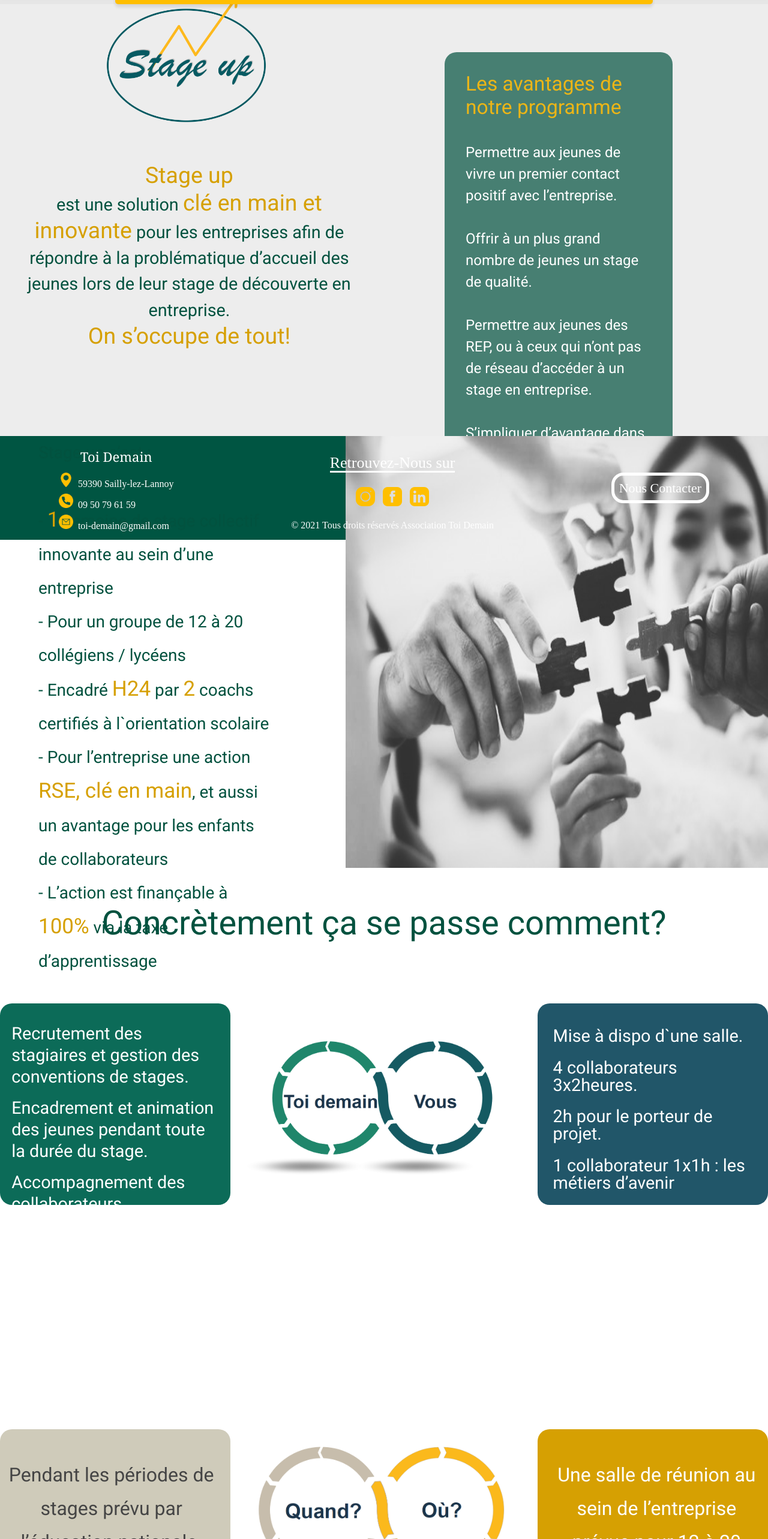
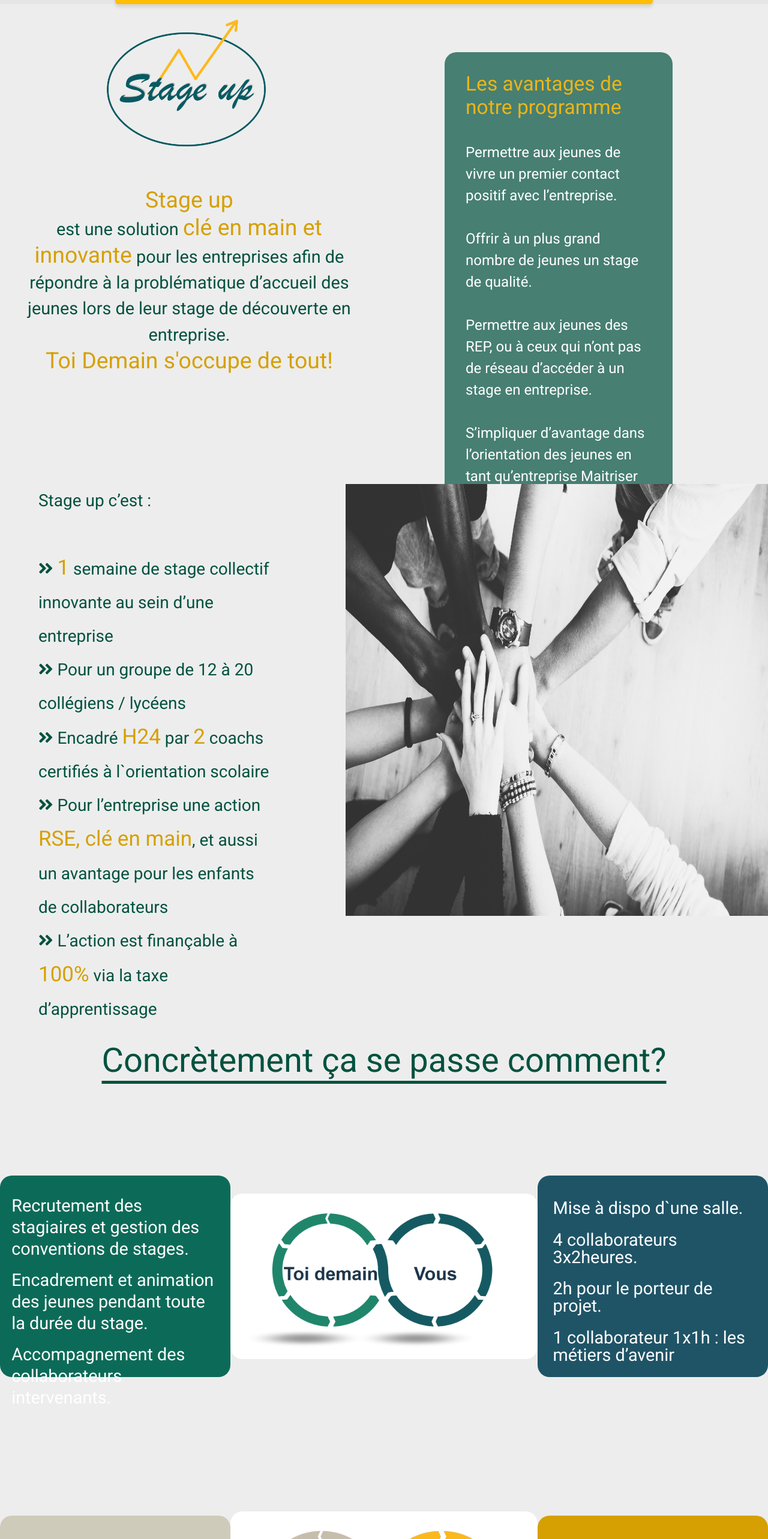
Before and after one commit to WildCodeSchool/lille-0920-js-p3-toidemain, a React (Create React App) app: page /stageup in a window 1280 px wide. Shown: the part 193-2759 px from the top of the page at 60% size. Built offline with nearby package versions, Linux system fonts and the light colour scheme.

Commit message:
redo style mobile

```diff
--- a/src/pages/stageUp/index.jsx
+++ b/src/pages/stageUp/index.jsx
@@ -12,7 +12,7 @@
               <span>Stage up</span>
               <br /> est une solution <span>clé en main et innovante</span> pour les entreprises afin de répondre à la problématique d’accueil des jeunes lors de leur stage de découverte en entreprise.
               <br />
-              <span>On s’occupe de tout!</span>
+              <span>Toi Demain s'occupe de tout!</span>
             </h3>
           </FirstUp>
         </FirstTextContainer>
@@ -31,15 +31,15 @@
         </Firstdown>
       </First>
       <Second>
-        <img src="/images/handsnb.jpg" alt="hands" />
+        <img src="/images/handsbw.jpg" alt="hands" />
         <SecText>
           <h2>
             <h3>Stage up c’est :</h3>
-            <br /> - <span>1</span> semaine de stage collectif innovante au sein d’une entreprise
-            <br /> - Pour un groupe de <sp>12 à 20</sp> collégiens / lycéens
-            <br /> - Encadré <span>H24</span> par <span>2</span> coachs certifiés à l`orientation scolaire
-            <br /> - Pour l’entreprise une action <span>RSE, clé en main</span>, et aussi un avantage pour les enfants de collaborateurs
-            <br /> - L’action est finançable à <span>100%</span> via la taxe d’apprentissage
+            <br /> <i class="fas fa-angle-double-right"></i> <span>1</span> semaine de stage collectif innovante au sein d’une entreprise
+            <br /> <i class="fas fa-angle-double-right"></i> Pour un groupe de <sp>12 à 20</sp> collégiens / lycéens
+            <br /> <i class="fas fa-angle-double-right"></i> Encadré <span>H24</span> par <span>2</span> coachs certifiés à l`orientation scolaire
+            <br /> <i class="fas fa-angle-double-right"></i> Pour l’entreprise une action <span>RSE, clé en main</span>, et aussi un avantage pour les enfants de collaborateurs
+            <br /> <i class="fas fa-angle-double-right"></i> L’action est finançable à <span>100%</span> via la taxe d’apprentissage
           </h2>
         </SecText>
       </Second>
--- a/src/pages/stageUp/style.js
+++ b/src/pages/stageUp/style.js
@@ -2,12 +2,7 @@
 import { device } from '../../layout/Devices';
 
 export const Main = styled.div`
-  height: 90vh;
-  /* overflow-y: scroll;
-  scroll-snap-type: y mandatory;
-  scroll-snap-points-y: repeat(90vh);
-  overflow-x: hidden;
-  overflow-y: scroll; */
+  height: 370vh;
   background-color: rgb(237, 237, 237);
   font-family: 'Roboto', sans-serif;
   color: #02523f;
@@ -17,11 +12,6 @@
     display: flex;
     flex-direction: column;
     justify-content: space-between;
-    /* overflow-y: none;
-    scroll-snap-type: none;
-    scroll-snap-points-y: none;
-    overflow-x: none;
-    overflow-y: none; */
   }
   @media ${device.tablet} {
     min-height: 320vh;
@@ -31,8 +21,7 @@
 `;
 
 export const First = styled.section`
-  height: 90vh;
-  /* scroll-snap-align: start; */
+  height: 100vh;
   display: flex;
   flex-direction: row;
   justify-content: space-around;
@@ -60,7 +49,6 @@
   justify-content: center;
   align-items: center;
   margin-bottom: 20vh;
-
   img {
     width: 22vw;
     height: 40vh;
@@ -84,7 +72,6 @@
 `;
 export const FirstUp = styled.div`
   width: 90%;
-
   h3 {
     text-align: center;
     font-size: 1.8em;
@@ -121,7 +108,6 @@
   margin-right: 3vw;
   margin-top: 10vh;
   height: 70%;
-
   h3 {
     background: rgba(2, 82, 63, 0.7);
     border-radius: 20px;
@@ -142,7 +128,6 @@
     margin-right: 0;
     margin-top: 2vh;
     height: 50%;
-
     h3 {
       font-size: 1em;
       line-height: 1.2em;
@@ -158,7 +143,6 @@
     margin-right: 0;
     margin-top: 2vh;
     height: 50%;
-
     h3 {
       font-size: 1.3em;
       line-height: 1.2em;
@@ -173,7 +157,6 @@
 
 export const Second = styled.section`
   height: 90vh;
-  /* scroll-snap-align: center; */
   display: flex;
   flex-direction: row-reverse;
   justify-content: center;
@@ -257,17 +240,17 @@
 `;
 
 export const Third = styled.section`
-  height: 90vh;
-  /* scroll-snap-align: center; */
+  height: 110vh;
   display: flex;
   flex-direction: column;
   justify-content: space-around;
+  margin-top: 15vh;
   @media ${device.mobile} {
     scroll-snap-align: none;
-    min-height: 70vh;
-    max-height: 200vh;
+    min-height: 60vh;
+    max-height: 120vh;
     justify-content: center;
-    margin-top: 15vh;
+    margin-top: 4vh;
   }
   @media ${device.tablet} {
     scroll-snap-align: none;
@@ -282,17 +265,21 @@
   h1 {
     font-size: 3.5em;
     text-align: center;
+    text-decoration: underline;
+    text-underline-position: under;
   }
   @media ${device.mobile} {
     margin: 2vh auto;
     h1 {
       font-size: 2em;
+      text-decoration: none;
     }
   }
   @media ${device.tablet} {
     margin: 2vh auto;
     h1 {
       font-size: 3em;
+      text-decoration: none;
     }
   }
 `;
@@ -334,7 +321,6 @@
   ul {
     margin: 5vh auto;
   }
-
   li {
     font-size: 1.8em;
     width: 90%;
@@ -380,11 +366,9 @@
   border-radius: 20px;
   width: 30%;
   height: 80%;
-
   ul {
     margin: 4vh auto;
   }
-
   li {
     font-size: 1.8em;
     width: 90%;
@@ -428,8 +412,7 @@
 `;
 
 export const Forth = styled.section`
-  height: 90vh;
-  /* scroll-snap-align: end; */
+  height: 35vh;
   display: flex;
   flex-direction: row-reverse;
   justify-content: space-around;
@@ -440,12 +423,12 @@
   }
   @media ${device.mobile} {
     scroll-snap-align: none;
-    min-height: 30vh;
-    max-height: 70vh;
+    min-height: 60vh;
+    max-height: 80vh;
     flex-direction: column-reverse;
     justify-content: center;
-    margin-bottom: 5vh;
-
+    margin-bottom: 8vh;
+    margin-top: -10vh;
     img {
       display: none;
     }
@@ -458,7 +441,6 @@
     justify-content: center;
     margin-bottom: 0;
     margin-top: -18vh;
-
     img {
       display: none;
     }
@@ -468,15 +450,13 @@
   background: #d6a002;
   border-radius: 20px;
   width: 30%;
-  height: 40%;
-
+  height: 100%;
   p {
-    font-size: 2em;
+    font-size: 1.9em;
     line-height: 1.75em;
     width: 90%;
     margin: 6vh 2vw;
     color: white;
-    text-align: center;
   }
   h3 {
     display: none;
@@ -521,16 +501,14 @@
 export const TextL = styled.div`
   background: #cfcbba;
   border-radius: 20px;
-  height: 40%;
+  height: 100%;
   width: 30%;
-
   p {
-    font-size: 2em;
+    font-size: 1.9em;
     line-height: 1.75em;
     width: 90%;
     margin: 6vh 1vw;
     color: #454545;
-    text-align: center;
   }
   h3 {
     display: none;
```
Also changed, not shown: public/images/handsbw.jpg (added), public/images/handsy.jpg (added).
